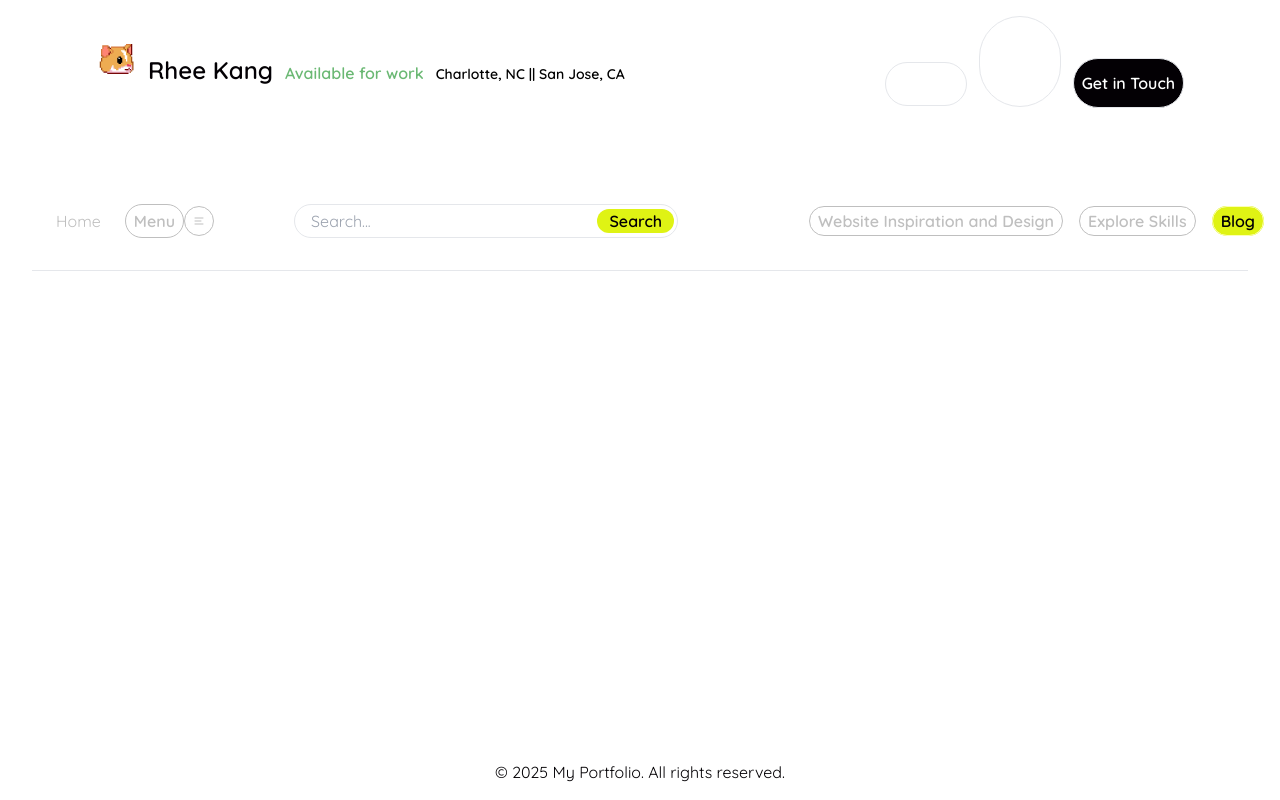
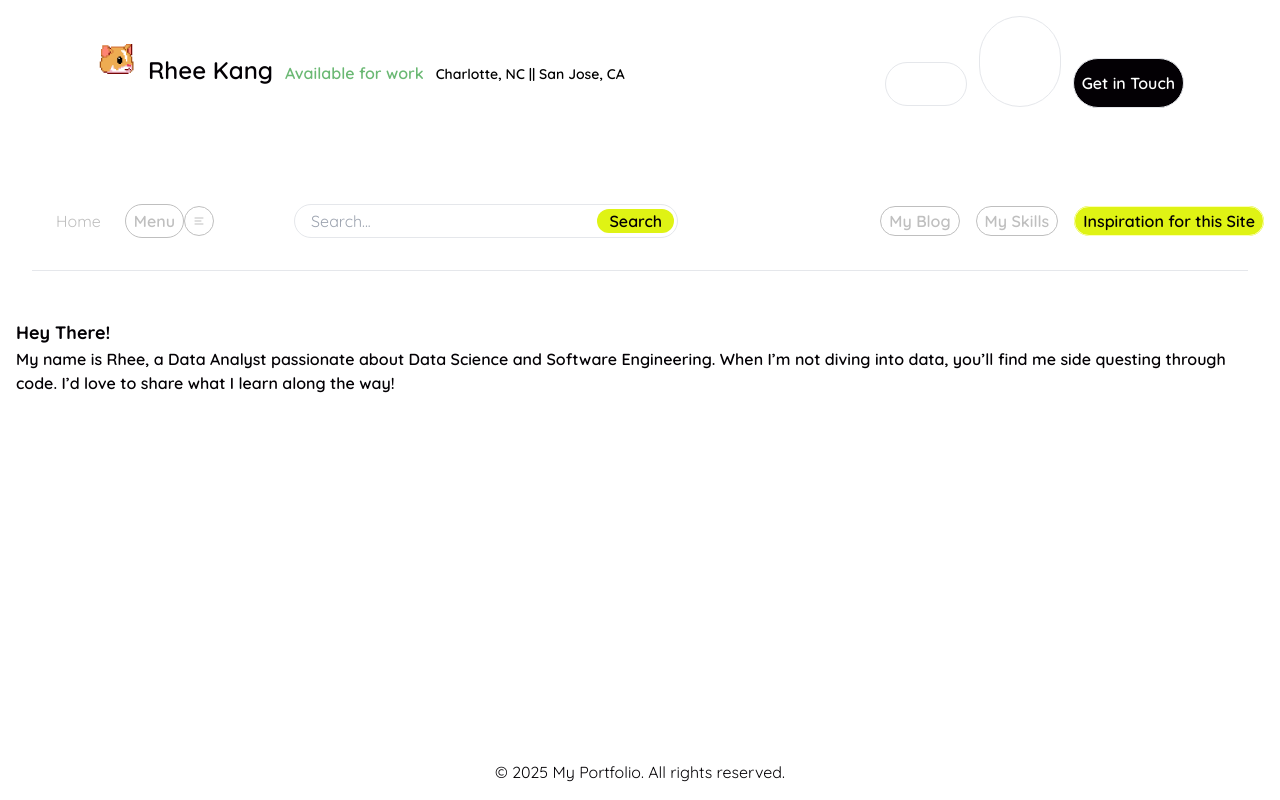
Before and after one commit to rkang427/portfolio, a Next.js app: page / in a window 1280 px wide. Built offline with nearby package versions, Linux system fonts and the light colour scheme; some icons are missing.

Commit message:
feat(intro): create component for introduction

```diff
--- a/src/app/layout.tsx
+++ b/src/app/layout.tsx
@@ -1,6 +1,6 @@
 import type { Metadata } from 'next';
 import { Quicksand } from 'next/font/google';
-import Header from '../components/layout/Header';
+import Header from '../components/layout/header/Header';
 import Footer from '../components/layout/Footer';
 //import Head from 'next/head';
 
--- a/src/app/page.tsx
+++ b/src/app/page.tsx
@@ -1,7 +1,11 @@
+import Intro from '@/components/main/Intro';
+
 export default function Home() {
   return (
     <div className="">
-      <main className=""></main>
+      <main className="">
+        <Intro />
+      </main>
     </div>
   );
 }
--- a/src/components/GetInTouch.tsx
+++ /dev/null
@@ -1,36 +0,0 @@
-'use client';
-// import ContactForm from "@/components/ContactForm";
-type GetInTouchProps = {
-  open: boolean;
-  setOpen: React.Dispatch<React.SetStateAction<boolean>>;
-};
-
-export default function GetInTouch({ open, setOpen }: GetInTouchProps) {
-  return (
-    <>
-      <button
-        onClick={() => setOpen(true)}
-        className="rounded-full px-2 md:py-3 hover:text-black hover:border-pine transition delay-75 border hover:bg-pine text-white bg-darkGray font-semibold"
-      >
-        Get in Touch
-      </button>
-
-      {open && (
-        <div className="fixed inset-0 bg-black bg-opacity-70 flex items-center justify-center">
-          <div className="bg-white p-6 rounded shadow-lg max-w-md w-full">
-            <h2 className="text-darkGray text-xl font-bold mb-4">
-              Happy to connect!
-            </h2>
-            {/*<ContactForm />*/}
-            <button
-              onClick={() => setOpen(false)}
-              className="mt-4 px-4 py-2 bg-lightGray text-darkGray rounded"
-            >
-              Exit
-            </button>
-          </div>
-        </div>
-      )}
-    </>
-  );
-}
--- /dev/null
+++ b/src/components/layout/header/ContactForm.tsx
@@ -0,0 +1,9 @@
+'use client';
+export default function ContactForm() {
+  return (
+    <>
+      <input type="text" className={'p-5'} />
+      <p>You</p>
+    </>
+  );
+}
--- /dev/null
+++ b/src/components/layout/header/GetInTouch.tsx
@@ -0,0 +1,40 @@
+'use client';
+import ClearIcon from '@mui/icons-material/Clear';
+import ContactForm from '@/components/layout/header/ContactForm';
+type GetInTouchProps = {
+  open: boolean;
+  setOpen: React.Dispatch<React.SetStateAction<boolean>>;
+};
+
+export default function GetInTouch({ open, setOpen }: GetInTouchProps) {
+  return (
+    <>
+      <button
+        onClick={() => setOpen(true)}
+        className="rounded-full px-2 md:py-3 hover:text-black hover:border-pine transition delay-75 border
+        hover:bg-pine text-white bg-darkGray font-semibold"
+      >
+        Get in Touch
+      </button>
+
+      {open && (
+        <div className="fixed inset-0 bg-black bg-opacity-70 flex items-center justify-center">
+          <div className="bg-white p-4 rounded shadow-lg max-w-md w-full">
+            <div className="relative bg-white p-6 rounded-lg">
+              <button
+                onClick={() => setOpen(false)}
+                className="absolute top-2 right-2 text-darkGray"
+              >
+                <ClearIcon />
+              </button>
+              <h2 className="text-darkGray text-xl font-bold mb-4 p-5">
+                Happy to connect!
+              </h2>
+              <ContactForm />{' '}
+            </div>
+          </div>
+        </div>
+      )}
+    </>
+  );
+}
--- a/src/components/layout/Header.tsx
+++ b/src/components/layout/header/Header.tsx
@@ -4,8 +4,8 @@ import Link from 'next/link';
 import Image from 'next/image';
 //import { useState } from 'react';
 
-import SearchBar from '@/components/SearchBar';
-import GetInTouch from '@/components/GetInTouch';
+import SearchBar from '@/components/layout/header/SearchBar';
+import GetInTouch from '@/components/layout/header/GetInTouch';
 //ultimately want to try to get to 0.02554744525 ratio for height
 
 import GitHubIcon from '@mui/icons-material/GitHub';
@@ -51,7 +51,7 @@ export default function Header() {
         <ul className="flex space-x-4 items-center">
           <li>
             <Link
-              href="/"
+              href="/public"
               className="hover:border-pine hover:text-pine transition delay-75 rounded-full px-2 py-1 text-medGray bg-white flex items-center space-x-2"
             >
               <div className="w-6 h-6 overflow-hidden items-center ">
@@ -106,10 +106,10 @@ export default function Header() {
         <ul className="flex space-x-4 whitespace-nowrap">
           <li>
             <Link
-              href="/webinspo"
+              href="/blog"
               className="w-full rounded-full px-2 py-1  hover:border-pine hover:text-pine transition delay-75 border border-medGray text-medGray bg-white font-semibold"
             >
-              Website Inspiration and Design
+              My Blog
             </Link>
           </li>
           <li>
@@ -117,15 +117,15 @@ export default function Header() {
               href="/skills"
               className="rounded-full px-2 py-1 hover:border-pine hover:text-pine transition delay-75 border border-medGray text-medGray bg-white font-semibold"
             >
-              Explore Skills
+              My Skills
             </Link>
           </li>
           <li>
             <Link
-              href="/blog"
+              href="/webinspo"
               className="rounded-full px-2 py-1 hover:text-darkGray hover:border-pine transition delay-75 border border-lightLime hover:bg-lightLime text-darkGray bg-lime font-semibold"
             >
-              Blog
+              Inspiration for this Site
             </Link>
           </li>
         </ul>
--- /dev/null
+++ b/src/components/main/Intro.tsx
@@ -0,0 +1,12 @@
+export default function Intro() {
+  return (
+    <>
+      <h1 className="text-lg font-extrabold text-darkGray">Hey There!</h1>
+      <h2 className="font-semibold text-darkGray">
+        My name is Rhee, a Data Analyst passionate about Data Science and
+        Software Engineering. When I’m not diving into data, you’ll find me side
+        questing through code. I’d love to share what I learn along the way!
+      </h2>
+    </>
+  );
+}
```
Also changed, not shown: src/components/ContactForm.tsx (deleted), src/components/layout/header/SearchBar.tsx (renamed from src/components/SearchBar.tsx).
